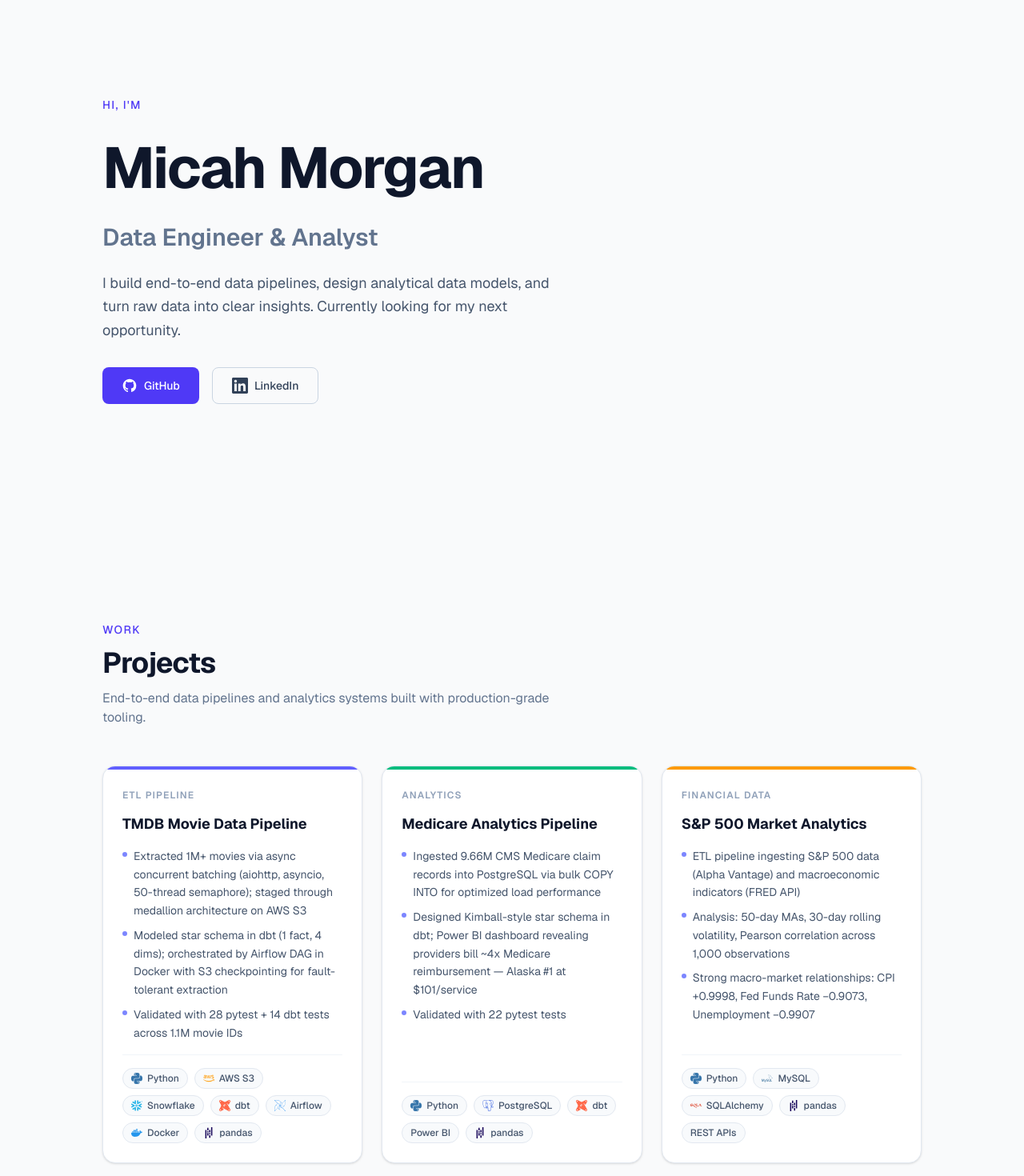
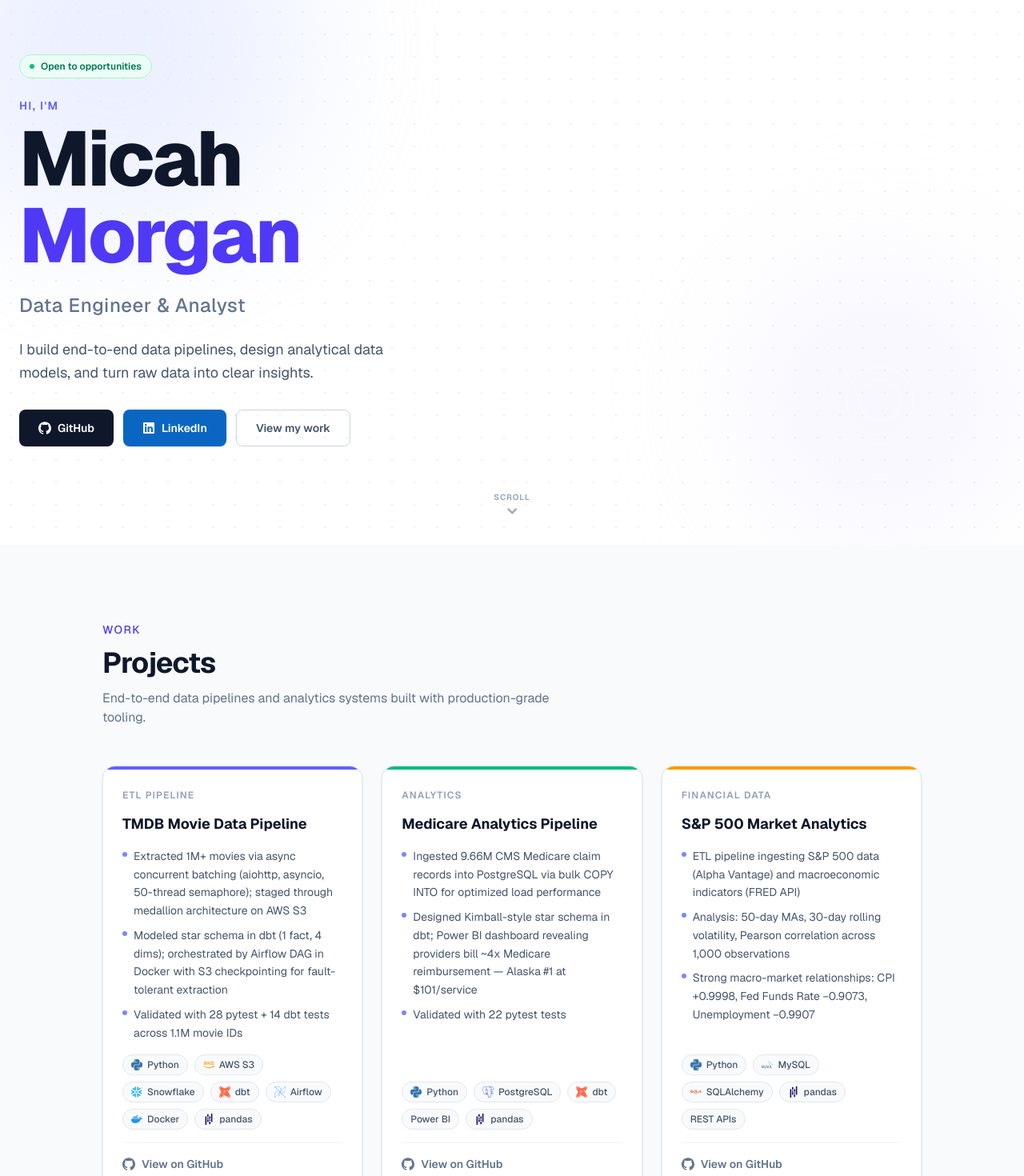
Before and after one commit to morganmicah200/Portfolio-Website, a Next.js app: page / in a window 1280 px wide. Shown: the part 120-1590 px from the top of the page at 80% size. Built offline with nearby package versions, Linux system fonts and the light colour scheme.

Commit message:
Polish pass: hero dot grid, alternating section backgrounds, dark contact, GitHub card links

```diff
--- a/app/components/Contact.tsx
+++ b/app/components/Contact.tsx
@@ -7,37 +7,34 @@ const links = [
     href: "mailto:micahmorgan212@gmail.com",
     icon: FaEnvelope,
     display: "micahmorgan212@gmail.com",
-    color: "hover:text-indigo-600",
   },
   {
     label: "GitHub",
     href: "https://github.com/morganmicah200",
     icon: SiGithub,
     display: "github.com/morganmicah200",
-    color: "hover:text-slate-900",
   },
   {
     label: "LinkedIn",
     href: "https://www.linkedin.com/in/micahmorgan-da/",
     icon: FaLinkedin,
     display: "linkedin.com/in/micahmorgan-da",
-    color: "hover:text-[#0A66C2]",
   },
 ];
 
 export default function Contact() {
   return (
     <>
-      <section id="contact" className="py-24 px-6 bg-white">
+      <section id="contact" className="py-24 px-6 bg-slate-900">
         <div className="max-w-5xl mx-auto flex flex-col gap-12">
           <div className="flex flex-col gap-3">
-            <p className="text-sm font-medium text-indigo-600 tracking-widest uppercase">
+            <p className="text-sm font-semibold text-indigo-400 tracking-widest uppercase">
               Get in touch
             </p>
-            <h2 className="text-3xl sm:text-4xl font-bold text-slate-900 tracking-tight">
-              Contact
+            <h2 className="text-3xl sm:text-4xl font-bold text-white tracking-tight">
+              Let&apos;s Connect
             </h2>
-            <p className="text-slate-500 max-w-lg">
+            <p className="text-slate-400 max-w-lg text-base leading-relaxed">
               I&apos;m currently open to full-time data engineering and analytics
               roles. Feel free to reach out — I&apos;d love to connect.
             </p>
@@ -50,9 +47,9 @@ export default function Contact() {
                 href={link.href}
                 target={link.href.startsWith("mailto") ? undefined : "_blank"}
                 rel="noopener noreferrer"
-                className={`group flex items-center gap-3 px-5 py-4 rounded-xl bg-slate-50 border border-slate-200 text-slate-600 transition-all duration-150 hover:border-indigo-200 hover:bg-indigo-50 hover:shadow-sm ${link.color}`}
+                className="group flex items-center gap-3 px-5 py-4 rounded-xl bg-slate-800 border border-slate-700 text-slate-300 hover:bg-slate-700 hover:border-indigo-500 hover:text-white transition-all duration-150"
               >
-                <link.icon className="text-xl shrink-0 transition-colors duration-150" />
+                <link.icon className="text-xl shrink-0 text-indigo-400 group-hover:text-indigo-300 transition-colors duration-150" />
                 <span className="text-sm font-medium truncate">{link.display}</span>
               </a>
             ))}
@@ -60,15 +57,15 @@ export default function Contact() {
         </div>
       </section>
 
-      <footer className="border-t border-slate-100 bg-white py-8 px-6">
-        <div className="max-w-5xl mx-auto flex flex-col sm:flex-row items-center justify-between gap-4 text-sm text-slate-400">
+      <footer className="border-t border-slate-800 bg-slate-900 py-8 px-6">
+        <div className="max-w-5xl mx-auto flex flex-col sm:flex-row items-center justify-between gap-4 text-sm text-slate-500">
           <span>© {new Date().getFullYear()} Micah Morgan</span>
           <div className="flex items-center gap-6">
             <a
               href="https://github.com/morganmicah200"
               target="_blank"
               rel="noopener noreferrer"
-              className="hover:text-slate-700 transition-colors duration-150"
+              className="hover:text-white transition-colors duration-150"
             >
               <SiGithub className="text-lg" />
             </a>
@@ -82,7 +79,7 @@ export default function Contact() {
             </a>
             <a
               href="mailto:micahmorgan212@gmail.com"
-              className="hover:text-indigo-600 transition-colors duration-150"
+              className="hover:text-indigo-400 transition-colors duration-150"
             >
               <FaEnvelope className="text-lg" />
             </a>
--- a/app/components/Experience.tsx
+++ b/app/components/Experience.tsx
@@ -44,7 +44,7 @@ const entries: ExperienceEntry[] = [
 
 export default function Experience() {
   return (
-    <section id="experience" className="py-24 px-6">
+    <section id="experience" className="py-24 px-6 bg-slate-50">
       <div className="max-w-5xl mx-auto flex flex-col gap-12">
         {/* Heading */}
         <div className="flex flex-col gap-3">
--- a/app/components/Hero.tsx
+++ b/app/components/Hero.tsx
@@ -1,46 +1,89 @@
+"use client";
+
+import { FaChevronDown } from "react-icons/fa";
+import { SiGithub } from "react-icons/si";
+import { FaLinkedin } from "react-icons/fa";
+
 export default function Hero() {
   return (
-    <section className="min-h-[calc(100vh-4rem)] flex items-center justify-center px-6">
-      <div className="max-w-5xl w-full flex flex-col gap-6">
-        <p className="text-sm font-medium text-indigo-600 tracking-widest uppercase">
-          Hi, I&apos;m
-        </p>
-        <h1 className="text-5xl sm:text-6xl md:text-7xl font-bold text-slate-900 leading-tight tracking-tight">
-          Micah Morgan
-        </h1>
-        <h2 className="text-2xl sm:text-3xl font-semibold text-slate-500">
+    <section className="relative min-h-[calc(100vh-4rem)] flex items-center px-6 bg-white overflow-hidden">
+      {/* Dot grid */}
+      <div
+        className="absolute inset-0 opacity-40"
+        style={{
+          backgroundImage: "radial-gradient(#c7d2fe 1.5px, transparent 1.5px)",
+          backgroundSize: "28px 28px",
+        }}
+      />
+      {/* Gradient orbs */}
+      <div className="absolute -top-32 -left-24 w-[480px] h-[480px] rounded-full bg-indigo-100 opacity-60 blur-[90px] pointer-events-none" />
+      <div className="absolute bottom-0 right-0 w-[360px] h-[360px] rounded-full bg-violet-100 opacity-40 blur-[80px] pointer-events-none" />
+
+      <div className="relative z-10 max-w-5xl w-full flex flex-col gap-6 py-20">
+        {/* Available badge */}
+        <div className="self-start flex items-center gap-2 px-3 py-1.5 rounded-full bg-emerald-50 border border-emerald-200 text-emerald-700 text-xs font-semibold">
+          <span className="h-1.5 w-1.5 rounded-full bg-emerald-500 animate-pulse" />
+          Open to opportunities
+        </div>
+
+        <div className="flex flex-col gap-2">
+          <p className="text-sm font-semibold text-indigo-500 tracking-widest uppercase">
+            Hi, I&apos;m
+          </p>
+          <h1 className="text-6xl sm:text-7xl md:text-8xl font-extrabold text-slate-900 leading-none tracking-tight">
+            Micah
+            <br />
+            <span className="text-indigo-600">Morgan</span>
+          </h1>
+        </div>
+
+        <h2 className="text-xl sm:text-2xl font-medium text-slate-500 tracking-wide">
           Data Engineer &amp; Analyst
         </h2>
-        <p className="max-w-xl text-lg text-slate-600 leading-relaxed">
+
+        <p className="max-w-lg text-base sm:text-lg text-slate-600 leading-relaxed">
           I build end-to-end data pipelines, design analytical data models, and
-          turn raw data into clear insights. Currently looking for my next
-          opportunity.
+          turn raw data into clear insights.
         </p>
-        <div className="flex flex-wrap gap-4 pt-2">
+
+        <div className="flex flex-wrap gap-3 pt-2">
           <a
             href="https://github.com/morganmicah200"
             target="_blank"
             rel="noopener noreferrer"
-            className="inline-flex items-center gap-2 px-6 py-3 rounded-lg bg-indigo-600 text-white text-sm font-medium hover:bg-indigo-700 transition-colors duration-150"
+            className="inline-flex items-center gap-2 px-6 py-3 rounded-lg bg-slate-900 text-white text-sm font-semibold hover:bg-slate-700 transition-colors duration-150 shadow-sm"
           >
-            <svg className="h-5 w-5" fill="currentColor" viewBox="0 0 24 24">
-              <path d="M12 2C6.477 2 2 6.484 2 12.017c0 4.425 2.865 8.18 6.839 9.504.5.092.682-.217.682-.483 0-.237-.008-.868-.013-1.703-2.782.605-3.369-1.343-3.369-1.343-.454-1.158-1.11-1.466-1.11-1.466-.908-.62.069-.608.069-.608 1.003.07 1.531 1.032 1.531 1.032.892 1.53 2.341 1.088 2.91.832.092-.647.35-1.088.636-1.338-2.22-.253-4.555-1.113-4.555-4.951 0-1.093.39-1.988 1.029-2.688-.103-.253-.446-1.272.098-2.65 0 0 .84-.27 2.75 1.026A9.564 9.564 0 0112 6.844c.85.004 1.705.115 2.504.337 1.909-1.296 2.747-1.027 2.747-1.027.546 1.379.202 2.398.1 2.651.64.7 1.028 1.595 1.028 2.688 0 3.848-2.339 4.695-4.566 4.943.359.309.678.92.678 1.855 0 1.338-.012 2.419-.012 2.747 0 .268.18.58.688.482A10.019 10.019 0 0022 12.017C22 6.484 17.522 2 12 2z" />
-            </svg>
+            <SiGithub className="text-base" />
             GitHub
           </a>
           <a
             href="https://www.linkedin.com/in/micahmorgan-da/"
             target="_blank"
             rel="noopener noreferrer"
-            className="inline-flex items-center gap-2 px-6 py-3 rounded-lg border border-slate-300 text-slate-700 text-sm font-medium hover:border-indigo-400 hover:text-indigo-600 transition-colors duration-150"
+            className="inline-flex items-center gap-2 px-6 py-3 rounded-lg bg-[#0A66C2] text-white text-sm font-semibold hover:bg-[#004182] transition-colors duration-150 shadow-sm"
           >
-            <svg className="h-5 w-5" fill="currentColor" viewBox="0 0 24 24">
-              <path d="M20.447 20.452h-3.554v-5.569c0-1.328-.027-3.037-1.852-3.037-1.853 0-2.136 1.445-2.136 2.939v5.667H9.351V9h3.414v1.561h.046c.477-.9 1.637-1.85 3.37-1.85 3.601 0 4.267 2.37 4.267 5.455v6.286zM5.337 7.433a2.062 2.062 0 01-2.063-2.065 2.064 2.064 0 112.063 2.065zm1.782 13.019H3.555V9h3.564v11.452zM22.225 0H1.771C.792 0 0 .774 0 1.729v20.542C0 23.227.792 24 1.771 24h20.451C23.2 24 24 23.227 24 22.271V1.729C24 .774 23.2 0 22.222 0h.003z" />
-            </svg>
+            <FaLinkedin className="text-base" />
             LinkedIn
+          </a>
+          <a
+            href="#projects"
+            className="inline-flex items-center gap-2 px-6 py-3 rounded-lg border border-slate-300 text-slate-600 text-sm font-semibold hover:border-indigo-400 hover:text-indigo-600 transition-colors duration-150"
+          >
+            View my work
           </a>
         </div>
       </div>
+
+      {/* Scroll indicator */}
+      <a
+        href="#projects"
+        className="absolute bottom-8 left-1/2 -translate-x-1/2 flex flex-col items-center gap-1.5 text-slate-400 hover:text-indigo-500 transition-colors duration-150"
+      >
+        <span className="text-[10px] font-semibold tracking-widest uppercase">
+          Scroll
+        </span>
+        <FaChevronDown className="text-sm animate-bounce" />
+      </a>
     </section>
   );
 }
--- a/app/components/ProjectCard.tsx
+++ b/app/components/ProjectCard.tsx
@@ -1,4 +1,5 @@
 import { IconType } from "react-icons";
+import { SiGithub } from "react-icons/si";
 
 export type TechTag = {
   name: string;
@@ -43,7 +44,7 @@ export default function ProjectCard({ project }: { project: Project }) {
         </ul>
 
         {/* Tech tags */}
-        <div className="pt-4 border-t border-slate-100 flex flex-wrap gap-2">
+        <div className="flex flex-wrap gap-2">
           {project.tech.map((tag) => (
             <span
               key={tag.name}
@@ -59,6 +60,19 @@ export default function ProjectCard({ project }: { project: Project }) {
             </span>
           ))}
         </div>
+
+        {/* Footer */}
+        <div className="pt-4 border-t border-slate-100">
+          <a
+            href={project.link}
+            target="_blank"
+            rel="noopener noreferrer"
+            className="inline-flex items-center gap-2 text-sm font-semibold text-slate-500 hover:text-slate-900 transition-colors duration-150"
+          >
+            <SiGithub className="text-base" />
+            View on GitHub
+          </a>
+        </div>
       </div>
     </div>
   );
--- a/app/components/Projects.tsx
+++ b/app/components/Projects.tsx
@@ -73,7 +73,7 @@ const projects: Project[] = [
 
 export default function Projects() {
   return (
-    <section id="projects" className="py-24 px-6">
+    <section id="projects" className="py-24 px-6 bg-slate-50">
       <div className="max-w-5xl mx-auto flex flex-col gap-12">
         <div className="flex flex-col gap-3">
           <p className="text-sm font-medium text-indigo-600 tracking-widest uppercase">
```
Also changed, not shown: 1 other file (tests, documents, lock files or other folders).
